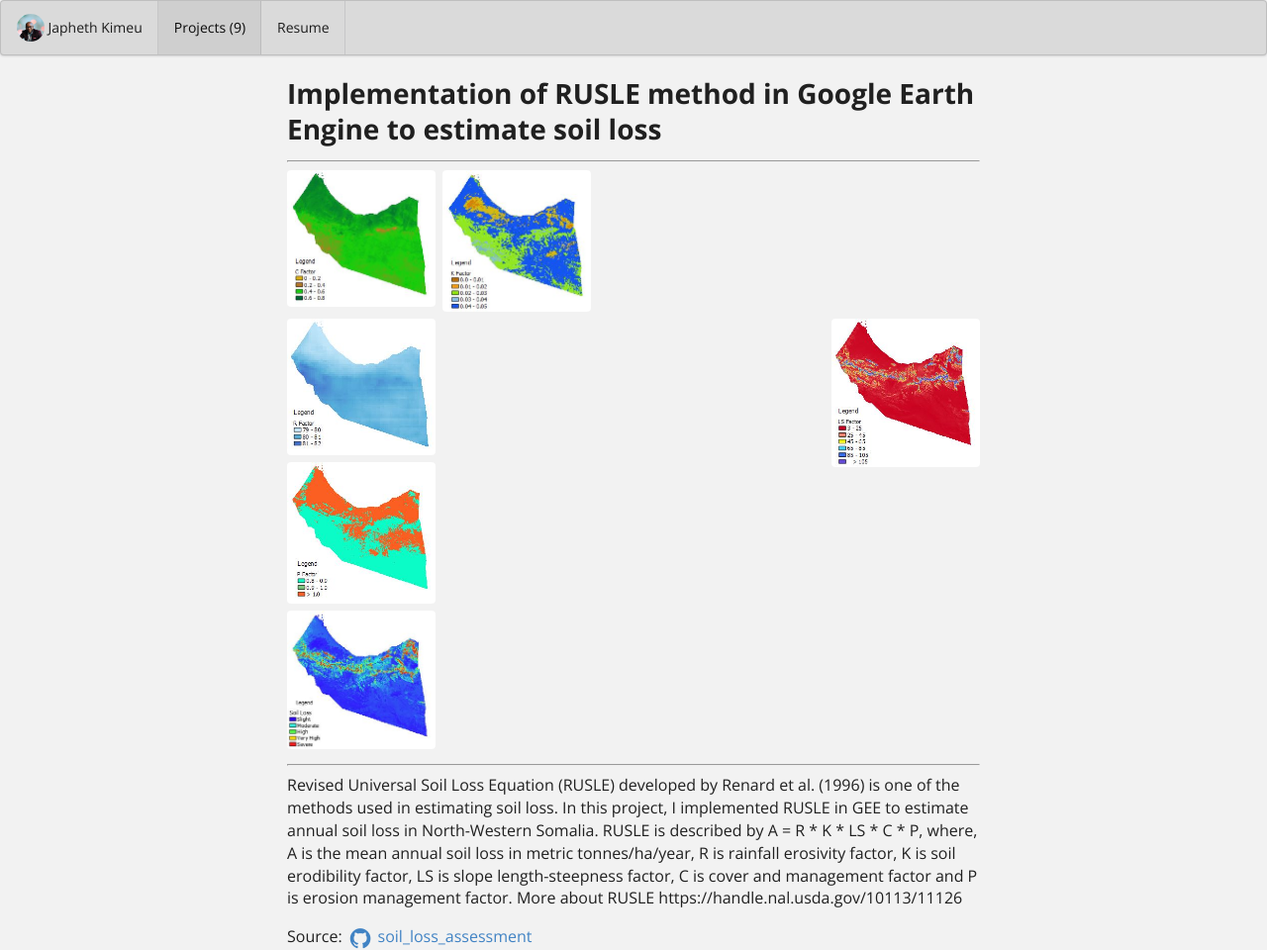
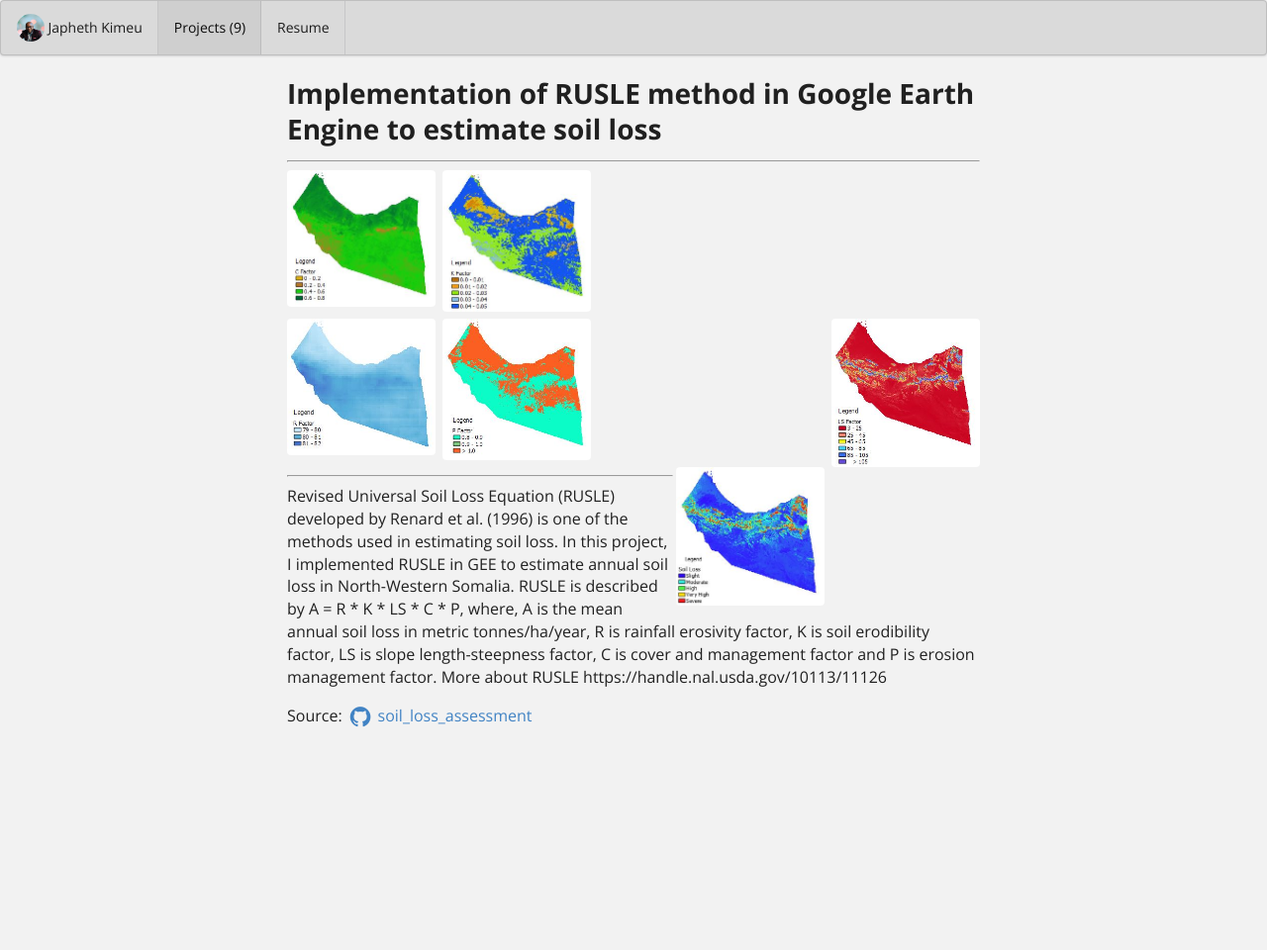
Before and after one commit to japhethkimeu/japhethkimeu.github.io, a Jekyll site: the page built from projects/project-3.md, in a window 1280 px wide. Shown: the whole page at 99% size. Built offline with Jekyll 4.4.1, drawn with Linux system fonts in a browser that asks for light colours; after the commit the page ends 900 px from its top, so only the background shows below that.

Commit message:
Update project-3.md

```diff
--- a/projects/project-3.md
+++ b/projects/project-3.md
@@ -24,13 +24,13 @@
   <img align="right" class="ui image" src="../images/LS.JPG">
 </div>
 <div class="ui small rounded images">
-  <img class="ui image" src="../images/R.JPG">
+  <img align="left" class="ui image" src="../images/R.JPG">
 </div>
 <div class="ui small rounded images">
-  <img class="ui image" src="../images/P.JPG">
+  <img align="middle" class="ui image" src="../images/P.JPG">
 </div>
 <div class="ui small rounded images">
-  <img class="ui image" src="../images/annual_soil_loss.JPG">
+  <img align="right" class="ui image" src="../images/annual_soil_loss.JPG">
 </div>
 ---
 
```
